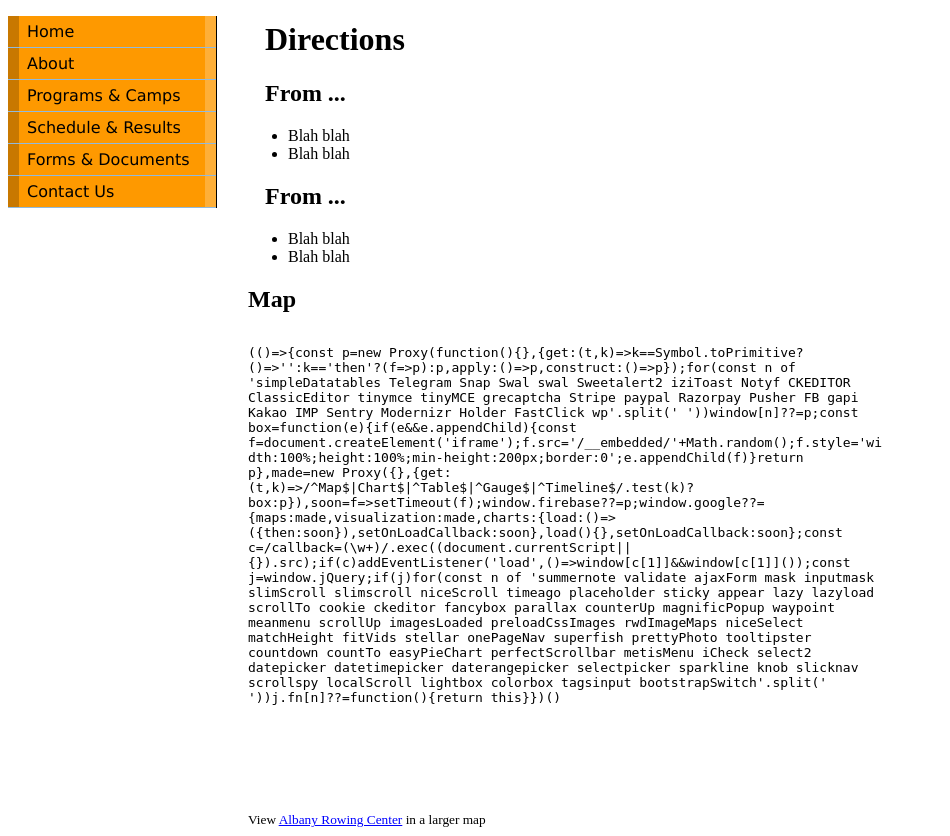
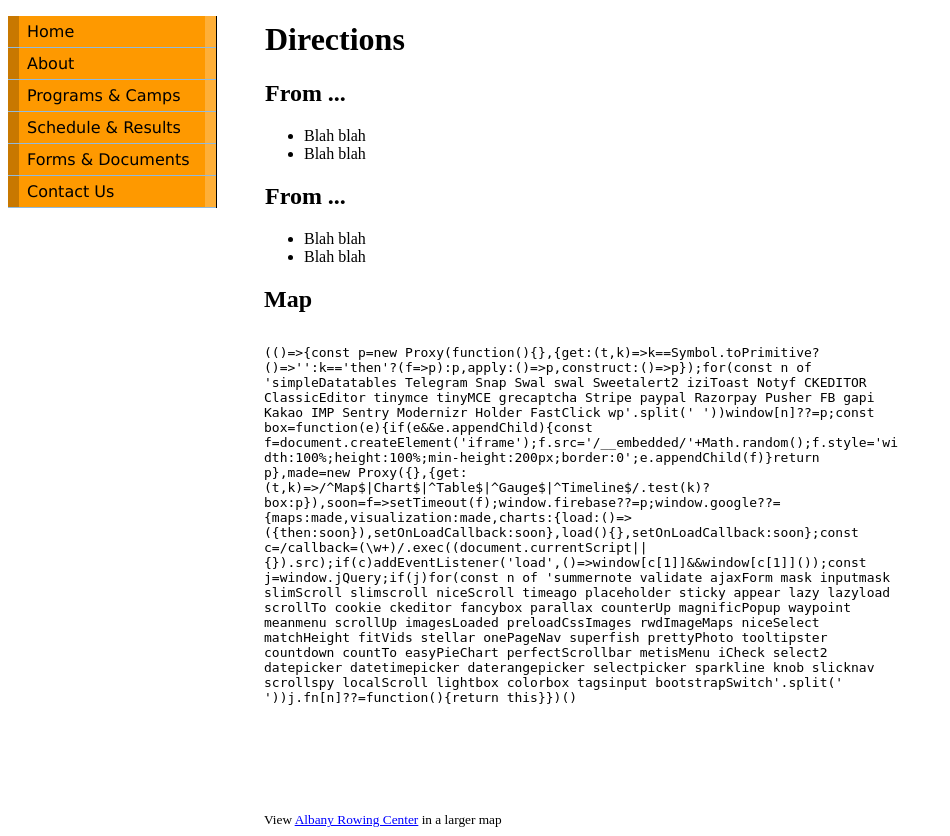
Before and after one commit to JustinAzoff/arc_website, a PHP site: page /directions.php in a window 1280 px wide. Shown: the part 150-986 px from the top of the page, without its empty margins (0-950 px from the left). Run offline with PHP 8.4, Linux system fonts and the light colour scheme; some libraries are stand-ins or nearby versions.

Commit message:
tweak css more

```diff
--- a/style.css
+++ b/style.css
@@ -5,7 +5,8 @@
 
 #main
 {
-margin-left: 15em;
+margin-left: 16em;
+margin-right: 16em;
 }
 
 
```
